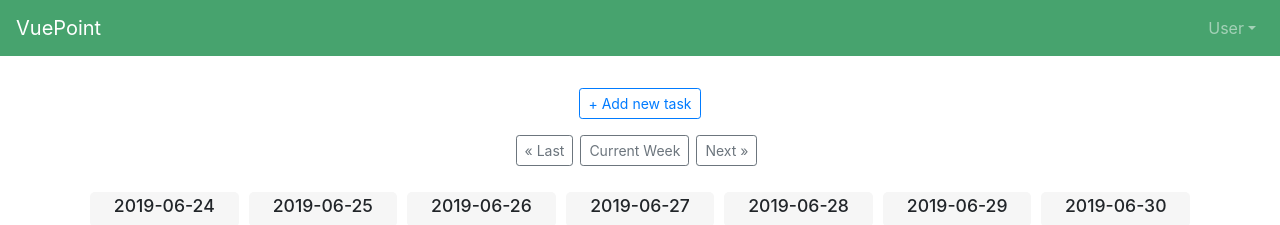
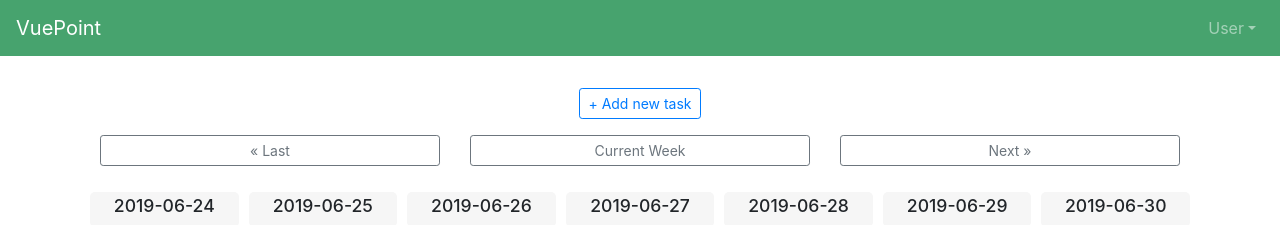
Before and after one commit to Tumbraegel/VuePoint, a Vue app in the folder client/: page / in a window 1280 px wide. Shown: the top 225 px of the page. Built offline with nearby package versions, Linux system fonts and the light colour scheme; no server answers.

Commit message:
minor design changes for week toggle buttons

```diff
--- a/client/src/components/WeekView.vue
+++ b/client/src/components/WeekView.vue
@@ -3,12 +3,12 @@
     <b-container fluid>
 
       <b-row class="justify-content-center flag-btn">
-      <b-button @click="toggleWeek('last', $event)" variant="outline-secondary" size="sm"
-      >&laquo; Last</b-button>
-      <b-button @click="toggleWeek('current')" variant="outline-secondary" size="sm">
-        Current Week</b-button>
-      <b-button @click="toggleWeek('next', $event)" variant="outline-secondary" size="sm"
-      >Next &raquo;</b-button>
+      <b-col><b-button @click="toggleWeek('last', $event)" block variant="outline-secondary"
+      size="sm">&laquo; Last</b-button></b-col>
+      <b-col><b-button @click="toggleWeek('current')" block variant="outline-secondary"
+      size="sm">Current Week</b-button></b-col>
+      <b-col><b-button @click="toggleWeek('next', $event)" block variant="outline-secondary"
+      size="sm">Next &raquo;</b-button></b-col>
       </b-row>
 
       <b-row class="day-container">
```
Also changed, not shown: 1 other file (tests, documents, lock files or other folders).
